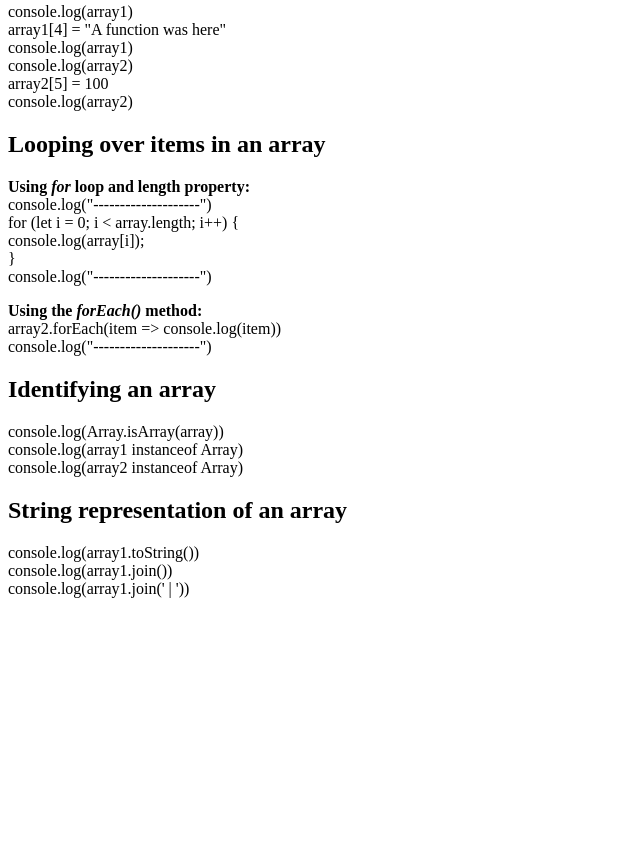
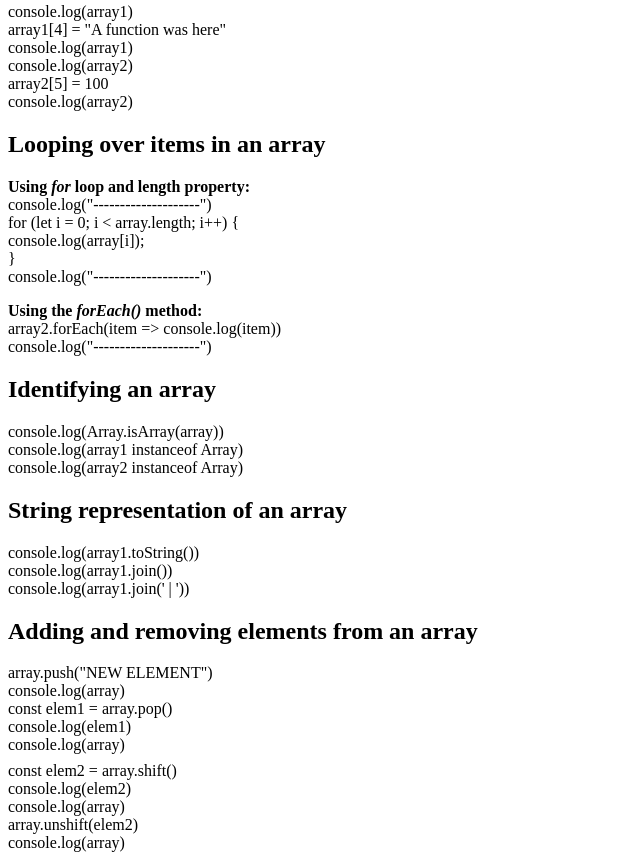
Before and after one commit to skyeoh/javascript-practice, a plain HTML site: page 06-arrays-and-loops/index.html in a window 1280 px wide. Shown: the part 558-1418 px from the top of the page, without its empty margins (0-640 px from the left). Before the commit the page ends 1164 px from the top, so only its background shows below. Drawn offline with Linux system fonts and the light colour scheme.

Commit message:
Add methods to add and remove elements from an array
The methods pop() and shift() work the same way, except that they work
on different sides of the array: pop() at the end and shift() at the start.
The same is true for the methods push() and unshift(): push() works at the end
of the array while unshift() at the start.

```diff
--- a/06-arrays-and-loops/index.html
+++ b/06-arrays-and-loops/index.html
@@ -81,6 +81,21 @@
         <p>console.log(array1.join())</p>
         <p>console.log(array1.join(' | '))</p>
 
+
+        <h2>Adding and removing elements from an array</h2>
+
+        <p>array.push("NEW ELEMENT")</p>
+        <p>console.log(array)</p>
+        <p>const elem1 = array.pop()</p>
+        <p>console.log(elem1)</p>
+        <p>console.log(array)</p>
+
+        <p style="margin-top: 8px">const elem2 = array.shift()</p>
+        <p>console.log(elem2)</p>
+        <p>console.log(array)</p>
+        <p>array.unshift(elem2)</p>
+        <p>console.log(array)</p>
+
         <script src="./script.js"></script>
     </body>
 </html>
--- a/06-arrays-and-loops/script.js
+++ b/06-arrays-and-loops/script.js
@@ -42,3 +42,16 @@ console.log("----- String representation of an array -----");
 console.log(array1.toString());
 console.log(array1.join());
 console.log(array1.join(' | '));
+
+console.log("----- Adding and removing elements from an array -----");
+array.push("NEW ELEMENT");
+console.log(array);
+const elem1 = array.pop();
+console.log(elem1);
+console.log(array);
+
+const elem2 = array.shift();
+console.log(elem2);
+console.log(array);
+array.unshift(elem2);
+console.log(array);
```
